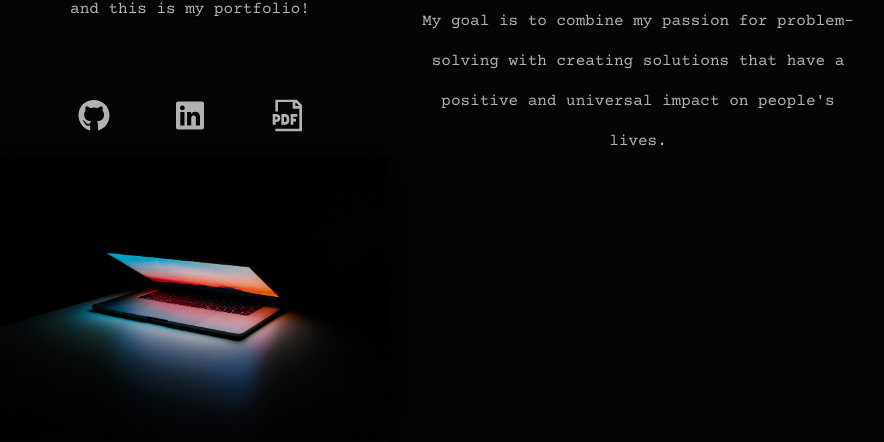
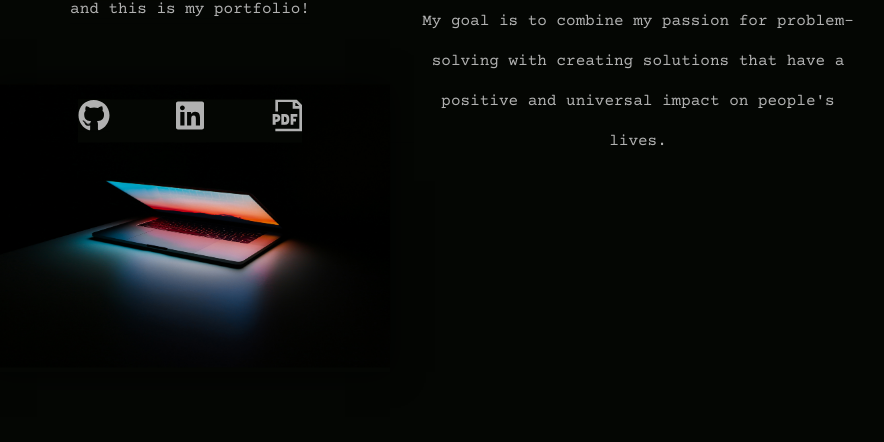
Before and after one commit to biancashiromoto/biancashiromoto.github.io, a Next.js app: page / in a window 1280 px wide. Shown: the part 378-820 px from the top of the page, without its empty margins (226-1110 px from the left). Built offline with nearby package versions, Linux system fonts and the light colour scheme.

Commit message:
feat: add missing media query for hero component to enhance responsiveness

```diff
--- a/app/components/hero/hero.module.scss
+++ b/app/components/hero/hero.module.scss
@@ -1,9 +1,15 @@
+@use "@/app/styles/variables.scss" as *;
+
 .hero {
 	position: absolute;
 	overflow: hidden;
 	box-shadow: 0 0 30px rgba(0,0,0,0.7);
 	top: 50dvh;
 	max-width: 400px;
+
+	@media screen and (min-width: $screen-large) {
+		transform: translateY(-25%);
+	}
 }
 
 .imageContainer {
```
